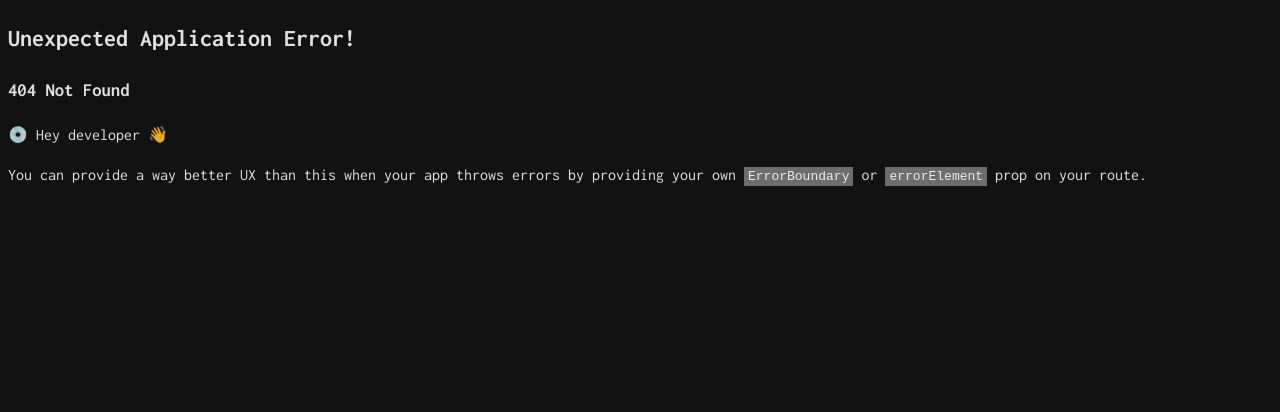
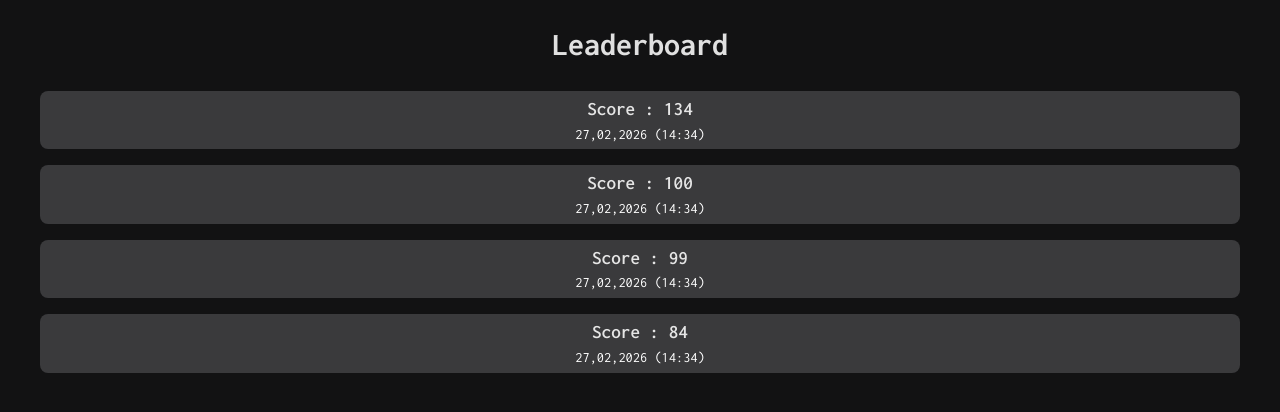
Before and after one commit to wai-lin/m8_react, a React (Vite) app: page /leaderboard in a window 1280 px wide. Before the commit this address had no page. Shown: the top 412 px of the page. Built offline with nearby package versions, Linux system fonts and the light colour scheme.

Commit message:
feat: leaderboard screen

```diff
--- a/package.json
+++ b/package.json
@@ -16,6 +16,7 @@
 	},
 	"dependencies": {
 		"classnames": "^2.5.1",
+		"date-fns": "^4.1.0",
 		"react": "^19.2.0",
 		"react-dom": "^19.2.0",
 		"react-router": "^7.13.1"
--- a/src/App.tsx
+++ b/src/App.tsx
@@ -1,6 +1,7 @@
 import { createBrowserRouter, RouterProvider } from "react-router"
 import { AppLayout } from "./AppLayout"
 import { Home } from "./Home"
+import { Leaderboard } from "./Leaderboard"
 
 const router = createBrowserRouter([
 	{
@@ -8,6 +9,7 @@ const router = createBrowserRouter([
 		children: [
 			{ index: true, element: <Home /> },
 			{ path: "play", element: <Home /> },
+			{ path: "leaderboard", element: <Leaderboard /> },
 		],
 	},
 ])
--- a/src/Home/Home.module.css
+++ b/src/Home/Home.module.css
@@ -5,10 +5,18 @@
 	justify-content: center;
 }
 
+.linksGroup {
+	display: grid;
+	gap: 1rem;
+	grid-template-columns: 1fr;
+}
+
 .link {
-	display: inline-block;
+	display: grid;
+	place-items: center;
 	padding: 0.5rem 1rem;
 	border-radius: 0.5rem;
+	font-weight: 700;
 	background: var(--word-bg);
 	color: var(--word-color);
 	text-decoration: none;
--- a/src/Home/Home.tsx
+++ b/src/Home/Home.tsx
@@ -1,13 +1,23 @@
 import { Link } from "react-router"
 import styles from "./Home.module.css"
+
+const links = [
+	{ to: "/play", label: "Play" },
+	{ to: "/leaderboard", label: "Leaderboard" },
+]
 
 export function Home() {
 	return (
 		<main className={styles.container}>
 			<h1>Welcome to Daily Wordle</h1>
-			<Link to="/play" className={styles.link}>
-				Get Started
-			</Link>
+
+			<article className={styles.linksGroup}>
+				{links.map((l) => (
+					<Link key={l.to} to={l.to} className={styles.link}>
+						{l.label}
+					</Link>
+				))}
+			</article>
 		</main>
 	)
 }
--- /dev/null
+++ b/src/Leaderboard/Leaderboard.module.css
@@ -0,0 +1,29 @@
+.title {
+	text-align: center;
+}
+
+.scores {
+	margin: 0;
+	padding: 0;
+	list-style: none;
+}
+
+.scores > li {
+	margin-bottom: 1rem;
+	padding: 0.25rem 0rem;
+	display: flex;
+	flex-direction: column;
+	align-items: center;
+	background: var(--word-bg);
+	border-radius: 0.5rem;
+}
+
+.score {
+	font-weight: 600;
+	font-size: 1.2rem;
+}
+
+.scoredAt {
+	font-size: 0.9rem;
+	color: var(--word-color);
+}
--- /dev/null
+++ b/src/Leaderboard/Leaderboard.tsx
@@ -0,0 +1,30 @@
+import { format } from "date-fns"
+import styles from "./Leaderboard.module.css"
+
+const dateFmt = "dd,MM,y (k:mm)"
+
+const scores = [
+	{ score: 134, scoredAt: new Date() },
+	{ score: 100, scoredAt: new Date() },
+	{ score: 99, scoredAt: new Date() },
+	{ score: 84, scoredAt: new Date() },
+]
+
+export function Leaderboard() {
+	return (
+		<main className="container">
+			<h1 className={styles.title}>Leaderboard</h1>
+
+			<ul className={styles.scores}>
+				{scores.map((s) => (
+					<li>
+						<span className={styles.score}>Score : {s.score}</span>
+						<span className={styles.scoredAt}>
+							{format(s.scoredAt, dateFmt)}
+						</span>
+					</li>
+				))}
+			</ul>
+		</main>
+	)
+}
--- /dev/null
+++ b/src/Leaderboard/index.tsx
@@ -0,0 +1 @@
+export { Leaderboard } from "./Leaderboard.tsx"
--- a/src/shared/words.ts
+++ b/src/shared/words.ts
@@ -1,4 +1,4 @@
-import { isSameDate } from "./dateTime"
+import { isSameDay } from "date-fns"
 
 type WordOfTheDay = {
 	word: string
@@ -23,7 +23,7 @@ export const wordOfTheDay = () => {
 		return storedWord.word
 	}
 
-	if (isSameDate(new Date(storedWord.date), now) && storedWord.word !== "") {
+	if (isSameDay(new Date(storedWord.date), now) && storedWord.word !== "") {
 		return storedWord.word
 	} else {
 		storedWord.word = randomWord
```
Also changed, not shown: src/shared/dateTime.ts (deleted, +0 -7 lines), 1 other file (tests, documents, lock files or other folders).
